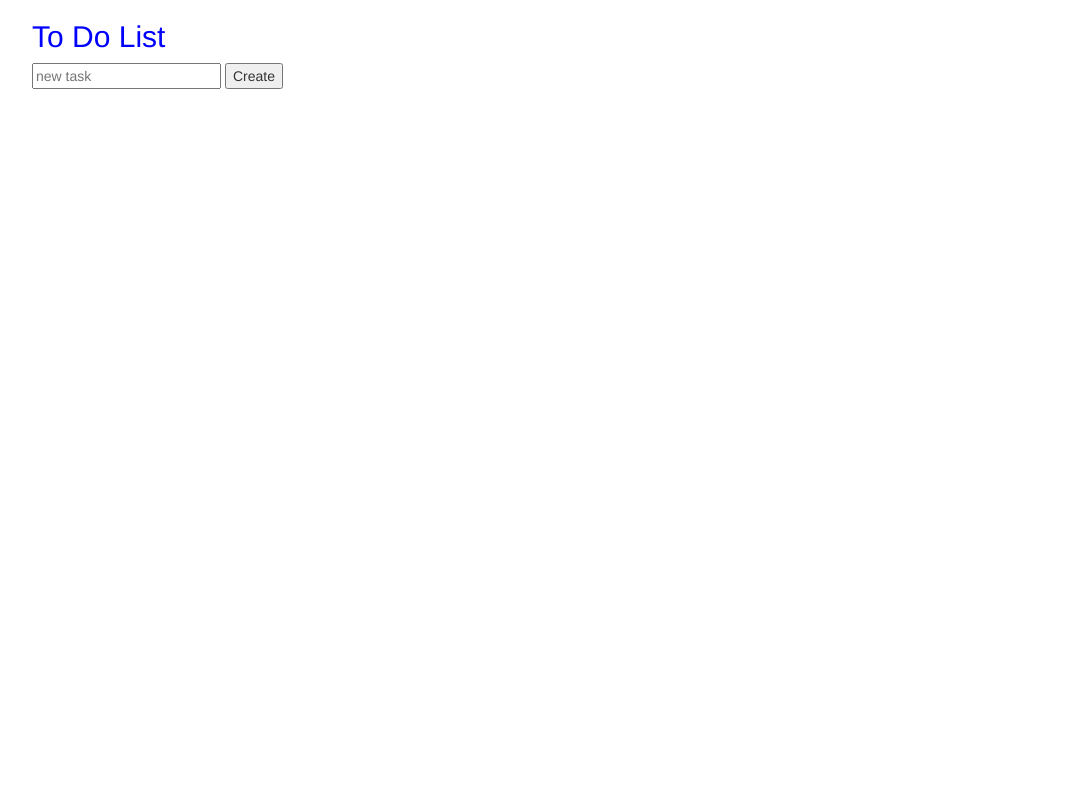
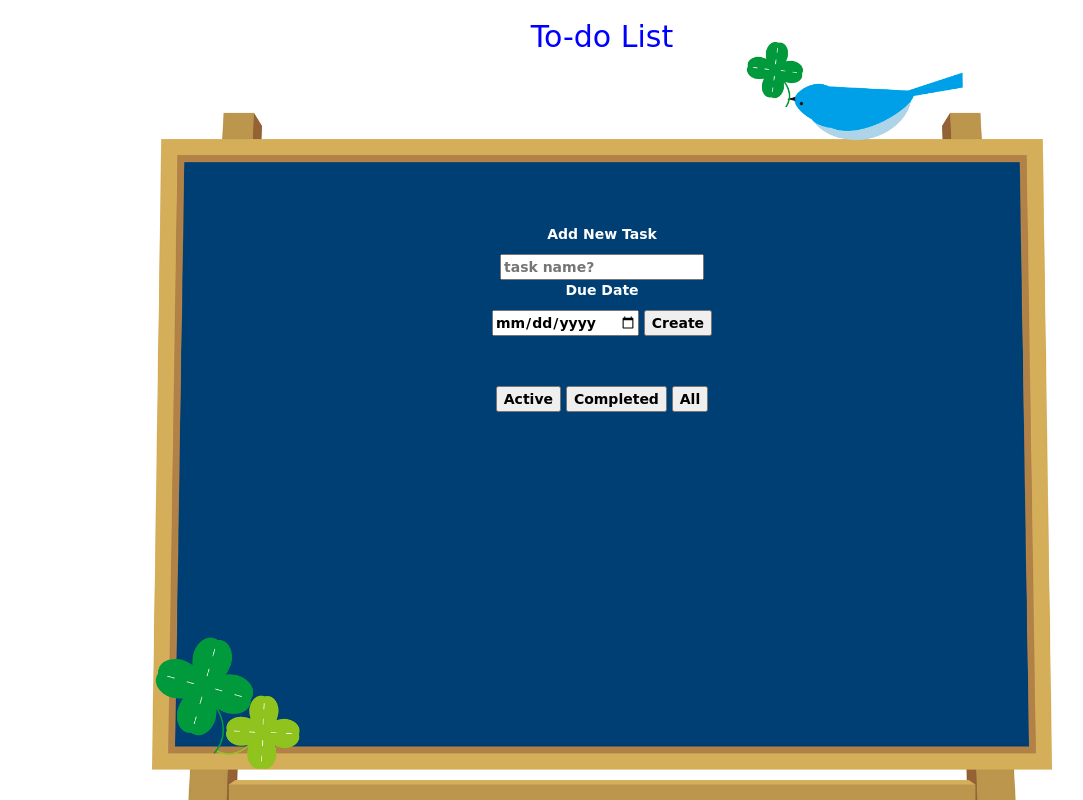
Before and after one commit to aihubrel/to-do-list, a plain HTML site: page index.html in a window 1280 px wide. Shown: the whole page, without its empty margins (38-1121 px from the left). Drawn offline with nearby package versions, Linux system fonts and the light colour scheme; no server answers.

Commit message:
files updated

```diff
--- a/css/index.css
+++ b/css/index.css
@@ -1,8 +1,44 @@
 /*index.css*/
+body {
+    text-align: center;
+    background-image: url(../image/blackboard.jpg);
+    background-size: 900px;
+    background-repeat: no-repeat;
+    background-position: 50% -10%;
+    color: white;
+    font-family: bradley hand, cursive ;
+    font-weight: bold;
+}
+
+.container {
+    margin: auto;
+    width: 500px;
+}
+
+
+.main{
+    margin-top: 110px;
+    text-align: left;
+}
+
+.form-section{
+    margin-top: 50px;
+}
+
 h2 {
     color: blue;
   }
 
-  .delete {
-    margin-right: 5px;
-  }
+
+
+#todo-list {
+    margin: auto;
+}
+
+button, input {
+    color: black;
+}
+
+.toggles {
+    margin-top: 50px;
+}
--- a/index.html
+++ b/index.html
@@ -12,17 +12,33 @@
   </head>
   <body>
     <div class="container">
-      <div class="row">
-        <div class="col-xs-12">
-          <h2>To Do List</h2>
-          <div id='todo-list'>
+        <div class="row"></div>
+        <h2>To-do List</h2>
+          <div class="col-xs-12 main">
+            <div class="todo-list">
+            </div>
           </div>
-          <form id="create-task">
-            <input id="new-task-content" type="text" placeholder="new task" required/>
-            <button>Create</button>
-          </form>
+
+          <div class="col-xs-12 form-section">
+              <p>Add New Task</p>
+              <form class="create-task">
+              <input  id="new-task-content" type="text" placeholder="task name?" required>
+              <p>Due Date</p>
+              <input id="due-date" type="date" placeholder="9/18/2024" required/>
+              <button>Create</button>
+            </form>
+          </div>
+
+          <div class="col-xs-12 toggles">
+            <div class="to-do-filter ">
+              <button class="filter-item active" id="active">Active</button>
+              <button class="filter-item" id="completed">Completed</button>
+              <button class="filter-item" id="all">All</button>
+            </div>
+          </div>
+
+          <div id="test"></div>
         </div>
       </div>
-    </div>
   </body>
 </html>
```
Also changed, not shown: image/blackboard.jpg (added).
